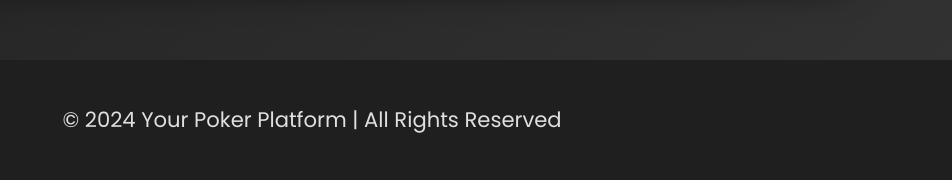
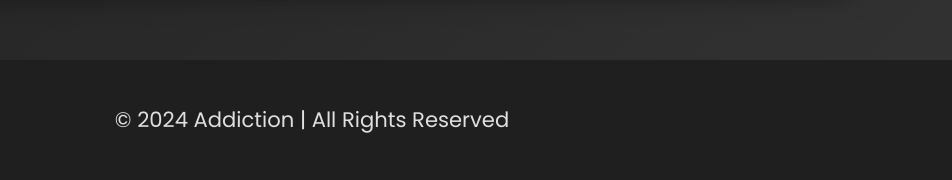
Before and after one commit to NickEscc/addiction-website, a Django app: page /HowItWorks/ in a window 1280 px wide. Shown: the part 1717-1897 px from the top of the page, without its empty margins (328-1280 px from the left). Run offline with Django 5.2, Linux system fonts and the light colour scheme.

Commit message:
Updated HowItWorks

```diff
--- a/website/templates/website/HowItWorks.html
+++ b/website/templates/website/HowItWorks.html
@@ -123,7 +123,7 @@
     </main>
 
     <footer>
-        <p>&copy; 2024 Your Poker Platform | All Rights Reserved</p>
+        <p>&copy; 2024 Addiction | All Rights Reserved</p>
     </footer>
 
 </body>
```
